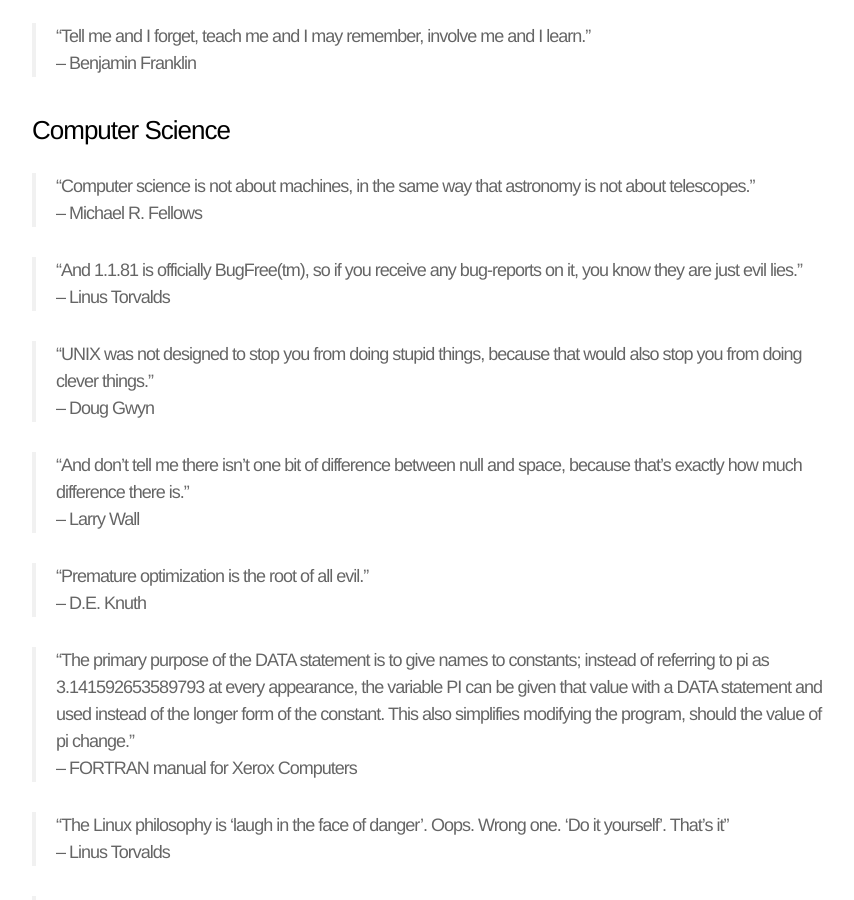
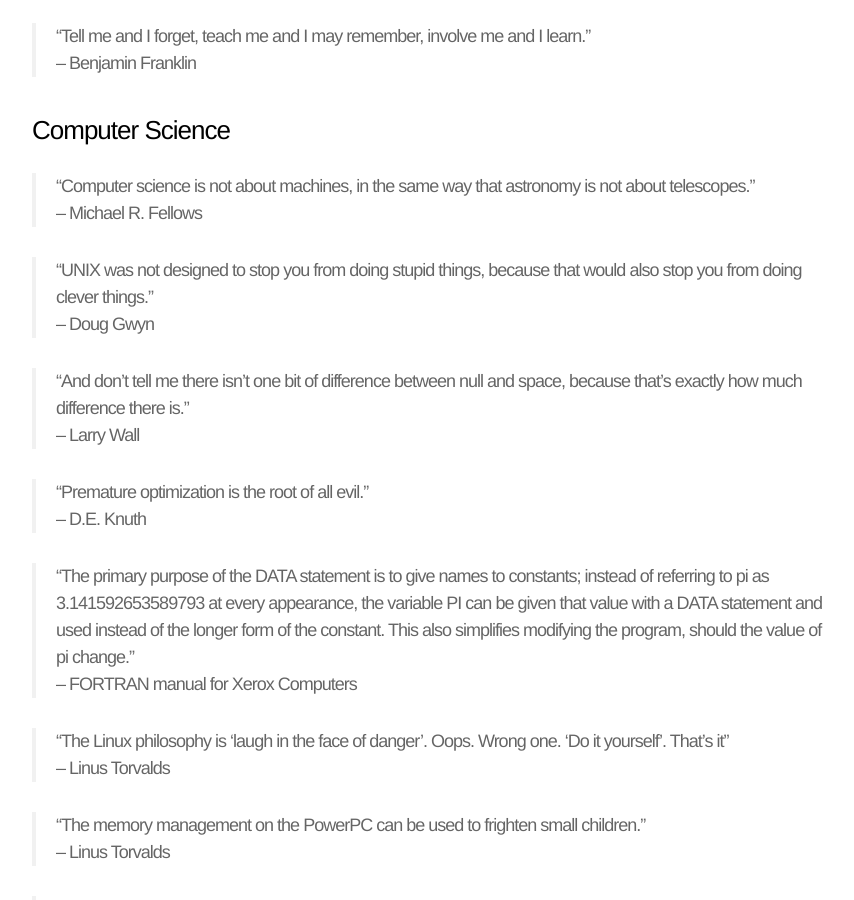
Before and after one commit to samueljohnson/samueljohnson.github.io.archive, a Jekyll site: the page built from quotes/index.markdown, in a window 1280 px wide and 900 px high, scrolled down 2100 px. Shown: the whole window, without its empty margins (208-1062 px from the left). Built offline with Jekyll 4.4.1, drawn with Linux system fonts in a browser that asks for light colours.

Commit message:
Minor change in quotes

```diff
--- a/quotes/index.markdown
+++ b/quotes/index.markdown
@@ -76,9 +76,6 @@
 > "Computer science is not about machines, in the same way that astronomy is not about telescopes."
 <br>-- Michael R. Fellows
 
-> "And 1.1.81 is officially BugFree(tm), so if you receive any bug-reports on it, you know they are just evil lies."
-<br>-- Linus Torvalds
-
 > "UNIX was not designed to stop you from doing stupid things, because that would also stop you from doing clever things."
 <br>-- Doug Gwyn
 
```
